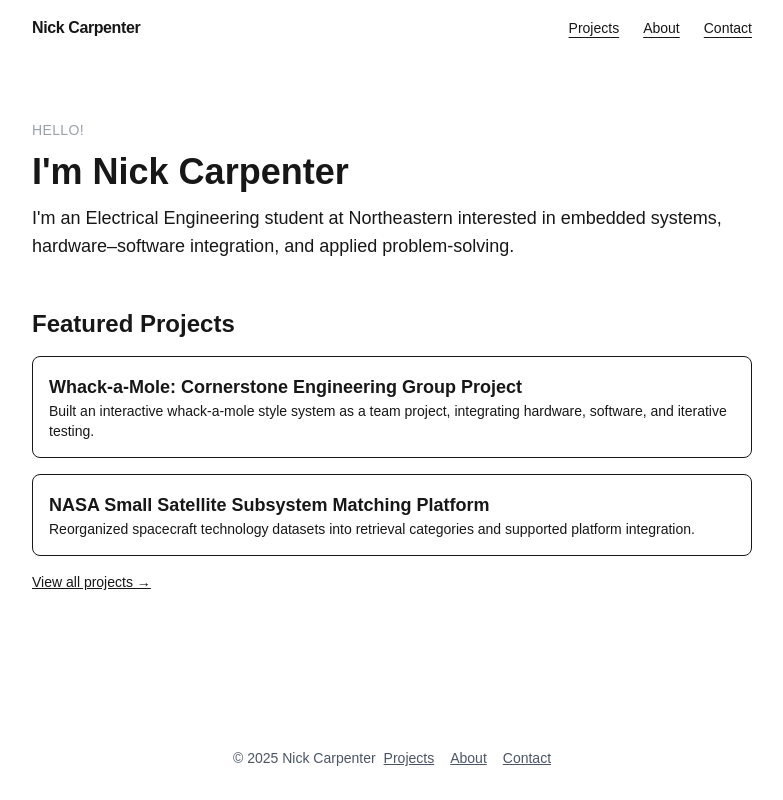
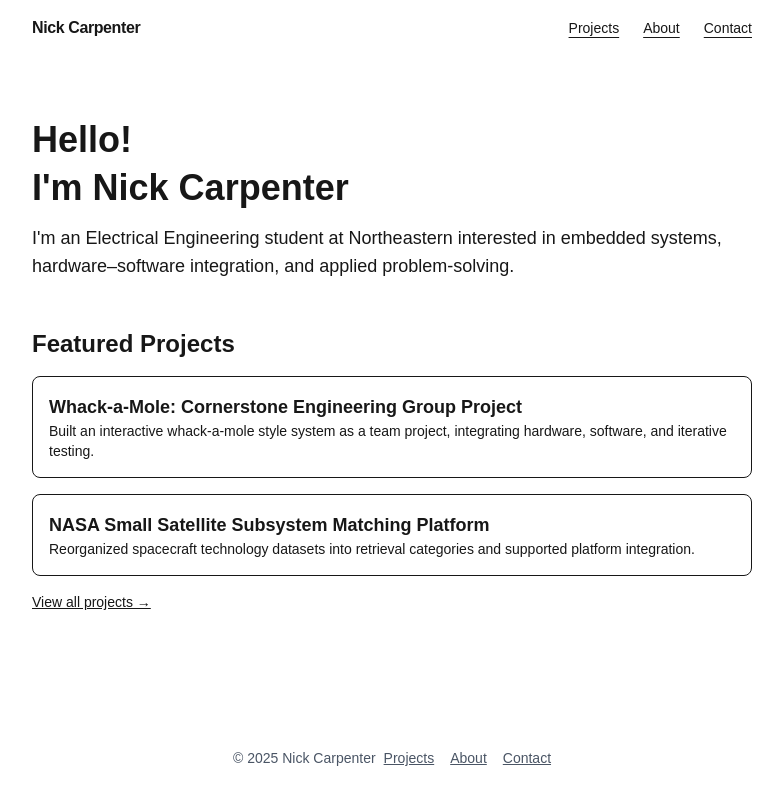
Before and after one commit to nickc32849/personal_website, a Next.js app: page / in a window 1280 px wide. Shown: the whole page, without its empty margins (248-1031 px from the left). Built offline with nearby package versions, Linux system fonts and the light colour scheme.

Commit message:
Make Hello heading match name size

```diff
--- a/app/page.tsx
+++ b/app/page.tsx
@@ -10,20 +10,19 @@ export default function HomePage() {
   return (
     <main className="mx-auto max-w-3xl px-6 py-16 space-y-12">
       {/* Hero */}
-      <section className="space-y-3">
-        <p className="text-sm uppercase tracking-wide text-gray-400">
-          Hello!
-        </p>
+      <section className="space-y-2">
+        <h1 className="text-4xl font-semibold">Hello!</h1>
 
         <h1 className="text-4xl font-semibold">
           I&apos;m Nick Carpenter
         </h1>
 
-        <p className="text-lg">
+        <p className="text-lg pt-2">
           I&apos;m an Electrical Engineering student at Northeastern interested in embedded
           systems, hardware–software integration, and applied problem-solving.
         </p>
       </section>
+
 
       {/* Featured Projects */}
       <section className="space-y-4">
```
